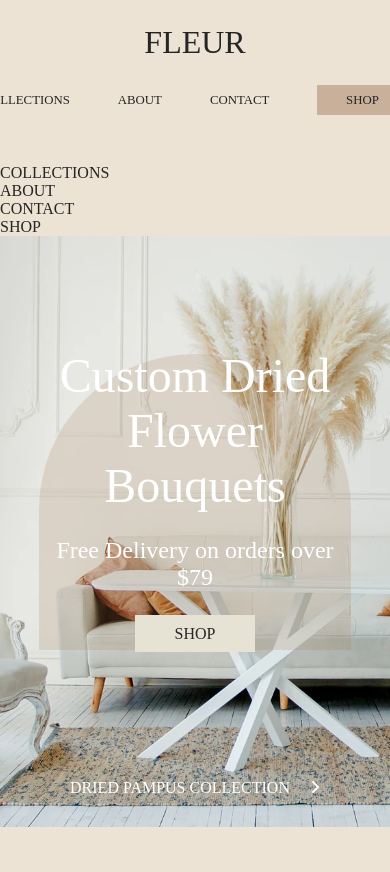
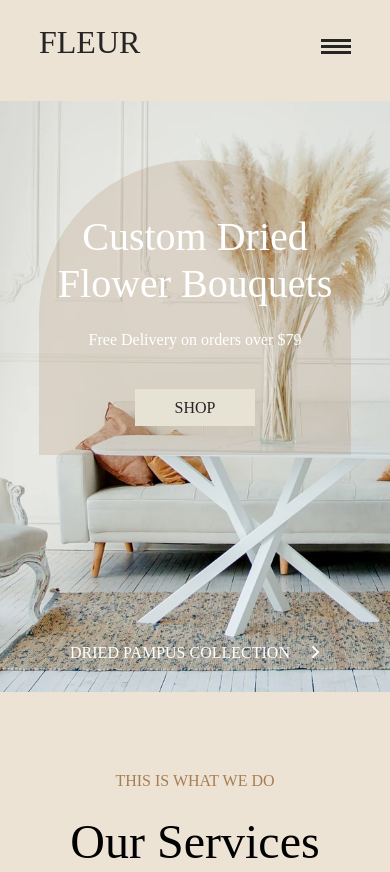
Before and after one commit to MedtheVorg/flowerWebPage, a plain HTML site: page index.html in a window 390 px wide. Shown: the top 872 px of the page. Drawn offline with nearby package versions, Linux system fonts and the light colour scheme; files that its build step writes are made by us from their sources.

Commit message:
Added a sperate menu for mobile view

```diff
--- a/scss/_header.scss
+++ b/scss/_header.scss
@@ -1,20 +1,21 @@
 .header {
     background-color: #ece3d4;
-
     .container {
         display: flex;
         justify-content: space-between;
         align-items: center;
         padding: 1.5rem 0rem;
         @include mobile {
-            flex-direction: column;
-            gap: 2rem;
         }
 
         .logo {
             font-size: 2rem;
         }
         .nav-bar {
+            display: block;
+            @include mobile {
+                display: none;
+            }
             &-list {
                 list-style: none;
                 display: flex;
@@ -54,5 +55,76 @@
                 }
             }
         }
+
+        .nav-bar-btn {
+            cursor: pointer;
+            display: none;
+            @include mobile {
+                display: block;
+            }
+
+            &.toggle {
+                > span {
+                    background-color: transparent;
+                }
+
+                span::after {
+                    transform: rotate(45deg) translatey(8px);
+                }
+                span::before {
+                    transform: rotate(-45deg) translate(0px, -8px);
+                }
+            }
+
+            span {
+                display: inline-block;
+                width: 30px;
+                height: 3px;
+                background-color: #252525;
+                position: relative;
+                transition: all 300ms ease-in-out;
+
+                &::after,
+                &::before {
+                    content: "";
+                    width: 100%;
+                    height: 100%;
+                    position: absolute;
+                    left: 0%;
+                    bottom: 0%;
+                    z-index: 1;
+                    background-color: #252525;
+                    transition: all 300ms ease-in-out;
+                }
+                &::after {
+                    top: -6px;
+                }
+                &::before {
+                    bottom: -6px;
+                }
+            }
+        }
+    }
+    .overlay {
+        text-align: center;
+        width: 100vw;
+        height: 0;
+        transition: all 300ms ease-in-out;
+
+        &.open {
+            height: 200px;
+        }
+        .nav-bar-list-mobile {
+            display: none;
+            @include mobile {
+                display: block;
+            }
+            list-style: none;
+
+            li {
+                margin-top: 1rem;
+                font-size: 1.5rem;
+            }
+        }
     }
 }
--- a/scss/_hero.scss
+++ b/scss/_hero.scss
@@ -23,6 +23,7 @@
     @include mobile {
         &::after {
             width: 80%;
+            top: 10%;
         }
     }
 
@@ -40,10 +41,16 @@
         .title {
             font-size: 3rem;
             font-weight: 200;
+            @include mobile {
+                font-size: 2.5rem;
+            }
         }
         .sub-title {
             font-size: 1.5rem;
             margin-top: 1.5rem;
+            @include mobile {
+                font-size: 1rem;
+            }
         }
 
         .cta-btn {
@@ -51,6 +58,9 @@
             padding: 0.6rem 2.5rem;
             background-color: #e6e3d4;
             margin-top: 1.5rem;
+            @include mobile {
+                margin-top: 2.5rem;
+            }
         }
         .social-icons {
             position: absolute;
--- a/scss/main.scss
+++ b/scss/main.scss
@@ -31,3 +31,7 @@ a {
 img {
     max-width: 100%;
 }
+
+.hidden {
+    display: none;
+}
```
